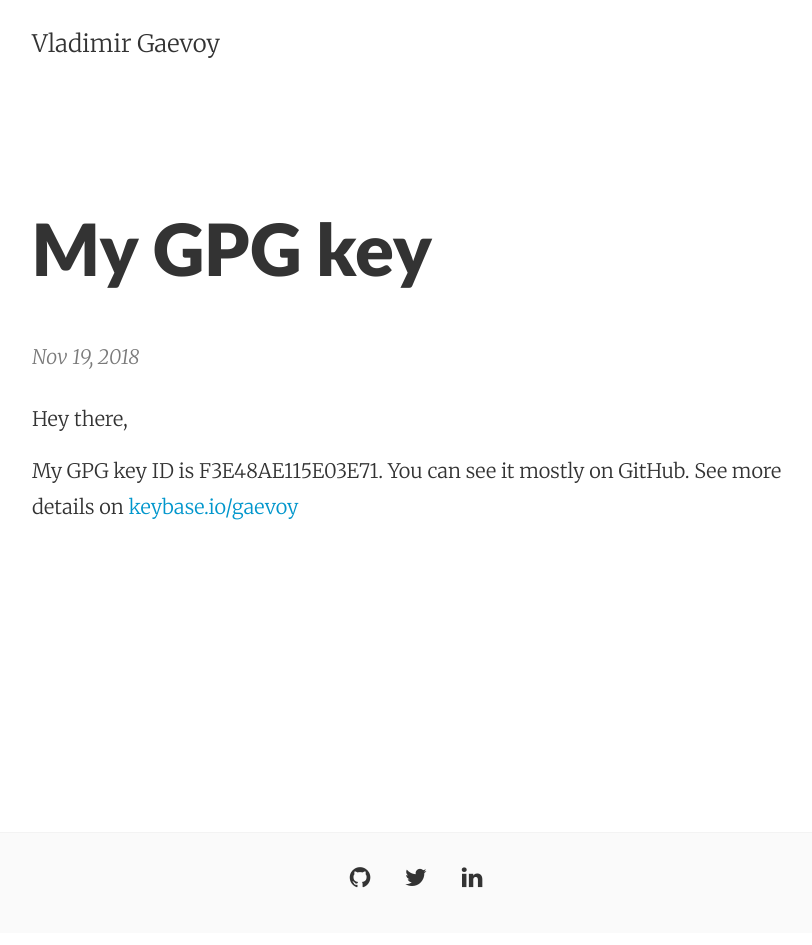
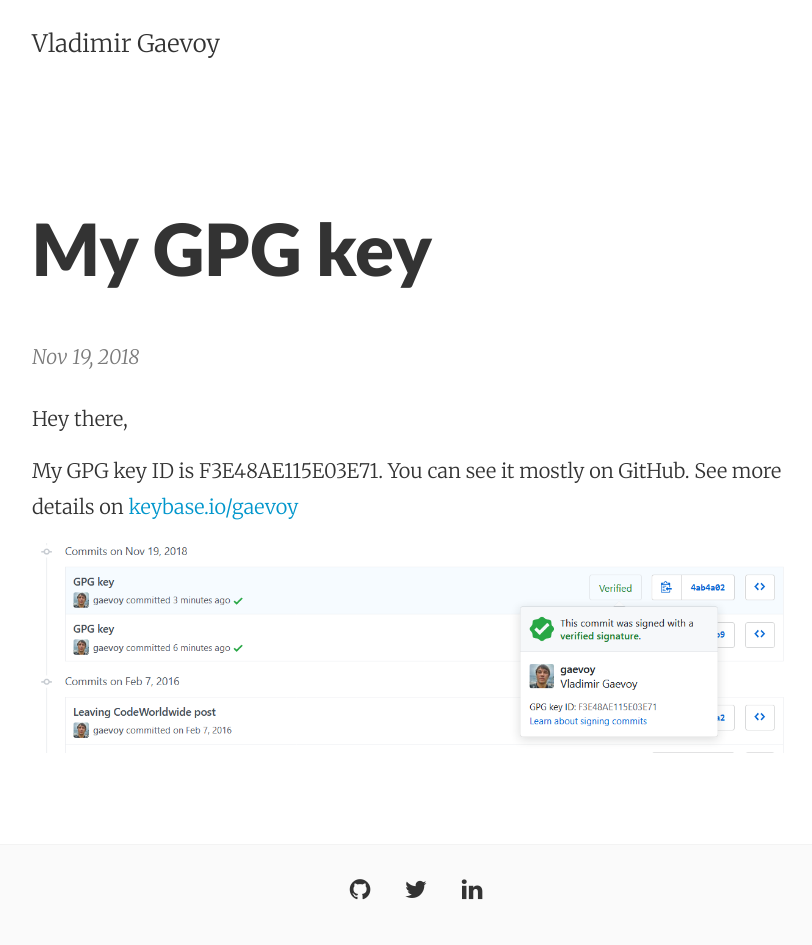
Before and after one commit to gaevoy/gaevoy.github.io, a Jekyll site: the page built from _posts/2018-11-19-my-gpg-key.markdown, in a window 1280 px wide. Shown: the whole page, without its empty margins (224-1036 px from the left). Built offline with Jekyll 4.4.1, drawn with Linux system fonts in a browser that asks for light colours; nearby versions of some CDN libraries.

Commit message:
GPG key example

```diff
--- a/_posts/2018-11-19-my-gpg-key.markdown
+++ b/_posts/2018-11-19-my-gpg-key.markdown
@@ -7,3 +7,6 @@
 Hey there,
 
 My GPG key ID is F3E48AE115E03E71. You can see it mostly on GitHub. See more details on [keybase.io/gaevoy](https://keybase.io/gaevoy)
+
+{:.image-center}
+![alt text](/img/github-pgp-signature.png "GitHub PGP signature example")
```
Also changed, not shown: img/github-pgp-signature.png (added).
